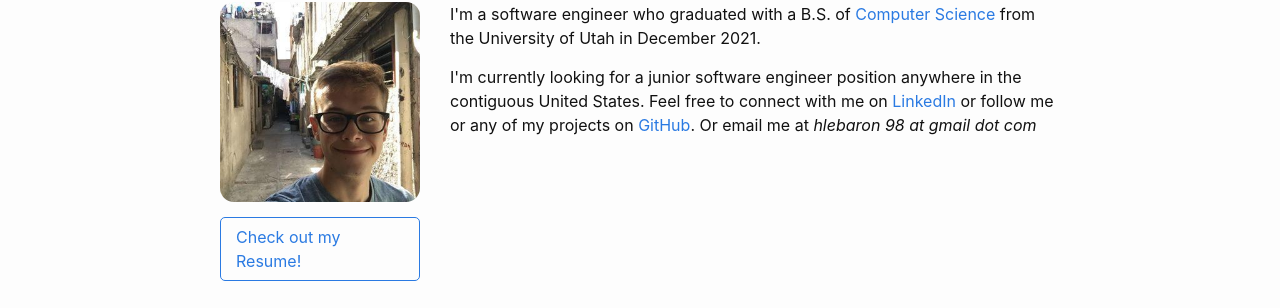
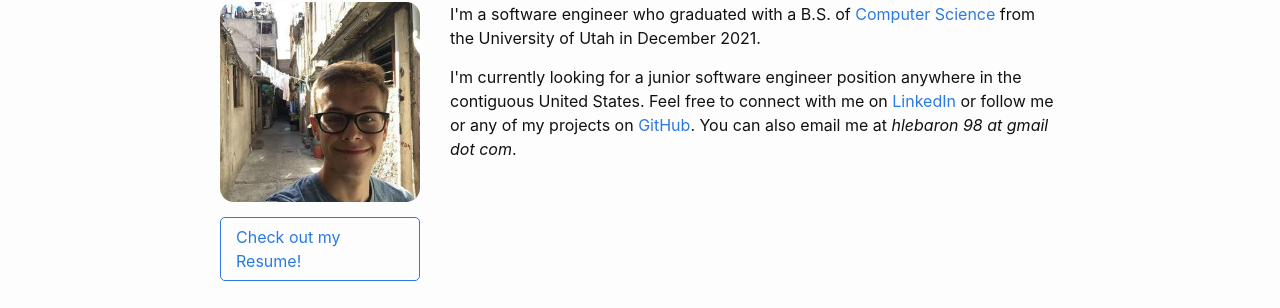
Before and after one commit to HaydenLeBaron/HaydenLeBaron.github.io, a Jekyll site: the page built from index.md, in a window 1280 px wide and 900 px high. Shown: the part 153-461 px from the top of the window. Built offline with Jekyll 4.4.1, drawn with Linux system fonts in a browser that asks for light colours.

Commit message:
Edit contact

```diff
--- a/index.md
+++ b/index.md
@@ -9,7 +9,5 @@ I'm a software engineer who graduated with a B.S. of <a href="https://www.cs.uta
 <p>
 I'm currently looking for a junior software engineer position anywhere in the contiguous United States.
 Feel free to connect with me on <a href="https://www.linkedin.com/in/hayden-lebaron-740074163/">LinkedIn</a> or follow me or any of my projects on <a href="https://github.com/HaydenTheBaron">GitHub</a>.
-
-Or email me at <i>hlebaron 98 at gmail dot com</i>
-
+You can also email me at <i>hlebaron 98 at gmail dot com</i>.
 </p>
```
